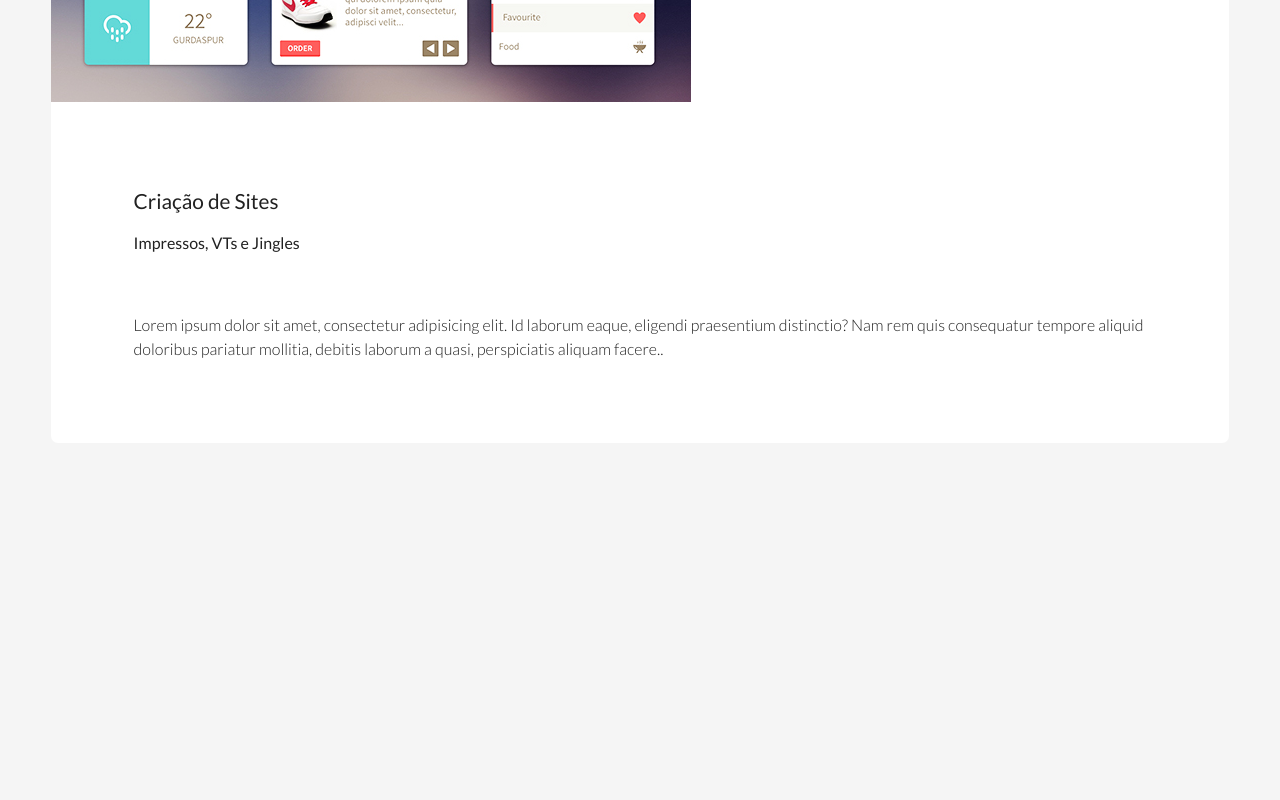
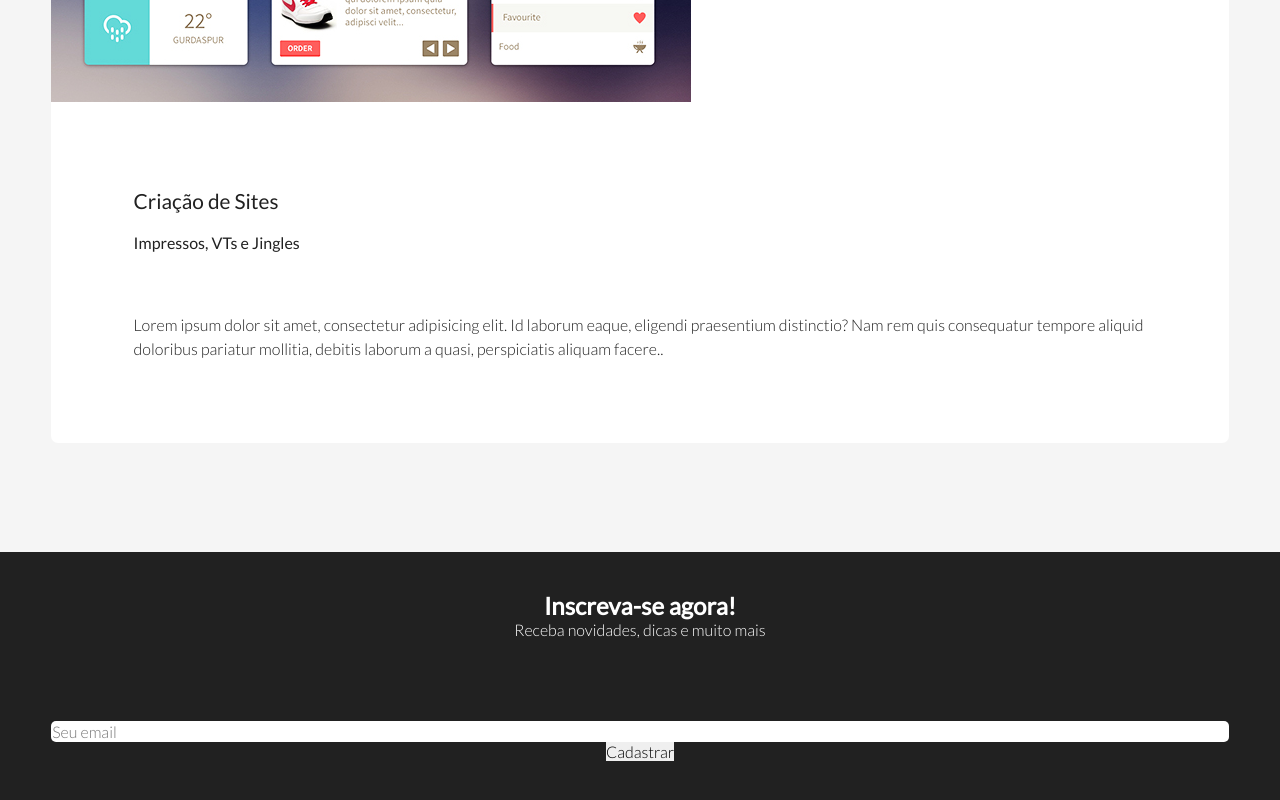
Before and after one commit to cmpereirasi/Design-Responsive-curso, a website: page index.html in a window 1280 px wide. Shown: the part 2707-3507 px from the top of the page. Before the commit the page ends 3259 px from the top, so only its background shows below. Drawn offline with nearby package versions, Linux system fonts and the light colour scheme.

Commit message:
criando section newsletter

```diff
--- a/index.html
+++ b/index.html
@@ -74,6 +74,17 @@
           </articles>
         </main>
 
+        <section class="m-newsletter">
+          <h2>Inscreva-se agora!</h2>
+          <h3>Receba novidades, dicas e muito mais
+            <form>
+              <input type="email" name="email" placeholder="Seu email">
+              <button> Cadastrar </button>
+            </form>
+          </h3>
+        </section>
+
+
 
 
 
--- a/scss/modules/_buttons.scss
+++ b/scss/modules/_buttons.scss
@@ -39,3 +39,12 @@
 		color: #FFF;
 	}
 }
+
+.m-newsletter{
+
+	input{
+		width: 100%;
+		border-radius: 5px;
+		border: 1px solid rgba(255, 255, 255, 0.5);
+	}
+}
--- a/scss/modules/_sections.scss
+++ b/scss/modules/_sections.scss
@@ -35,3 +35,23 @@
 		}
 	}
 }
+
+.m-newsletter{
+	width: 100%;
+	background: #212121;
+	float: left;
+	text-align: center;
+	padding: 3% 4%;
+	h2{
+		font-size: 1.5em;
+		font-weight: 700;
+		color: #FFF;
+	}
+	h3{
+		color: #FFF;
+	}
+	form{
+		margin-top: 7%;
+
+	}
+}
```
Also changed, not shown: css/main.css.
